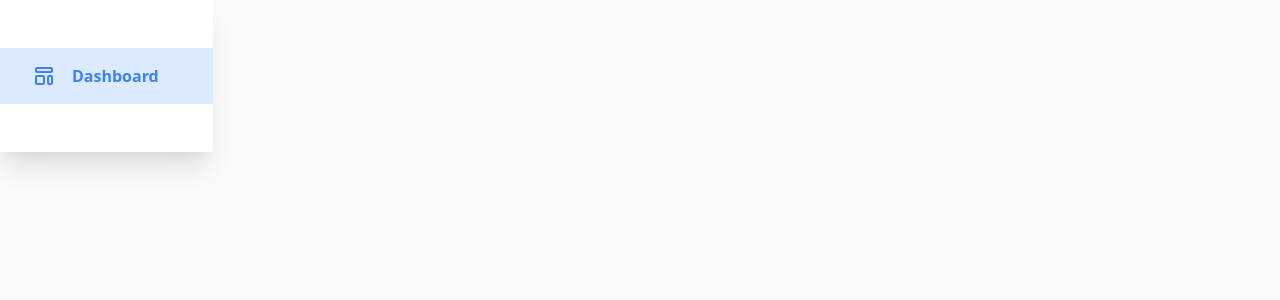
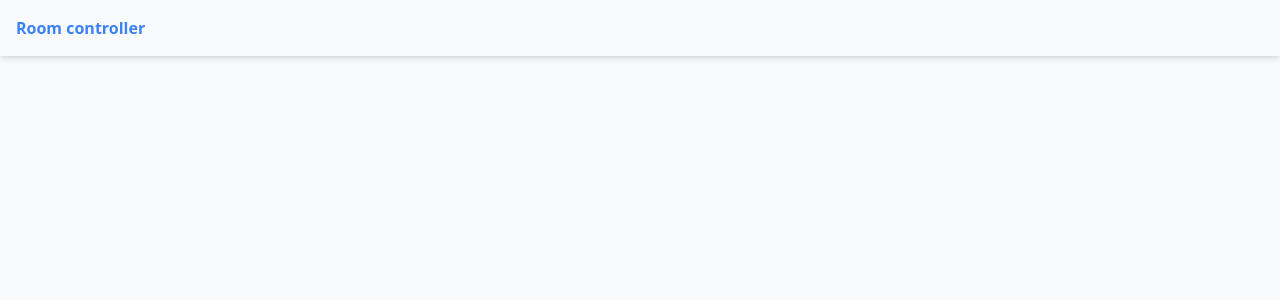
Before and after one commit to bartek9105/arduino-room-controller-client, a Vue app: page / in a window 1280 px wide. Shown: the top 300 px of the page. Built offline with nearby package versions, Linux system fonts and the light colour scheme.

Commit message:
Use top navigation instead of sidebar, minor styling fixes

```diff
--- a/src/App.vue
+++ b/src/App.vue
@@ -1,19 +1,17 @@
 <template>
-  <div class="flex">
-    <AppSideNavbar class="w-1/6" />
-    <div class="mx-auto py-16">
-      <router-view class="max-w-screen-xl" />
-    </div>
+  <AppNavbar />
+  <div class="w-9/12 mx-auto px-8 py-16">
+    <router-view />
   </div>
 </template>
 
 <script lang="ts">
 import { defineComponent } from 'vue'
-import AppSideNavbar from '@/components/AppSideNavbar.vue'
+import AppNavbar from '@/components/AppNavbar.vue'
 
 export default defineComponent({
   components: {
-    AppSideNavbar
+    AppNavbar
   }
 })
 </script>
--- a/src/components/AppChart.vue
+++ b/src/components/AppChart.vue
@@ -2,10 +2,10 @@
   <div>
     <h2 class="text-lg font-bold text-gray-500 mb-4">{{ title }}</h2>
     <apexchart
-      width="800"
       type="area"
       :options="chartOptions"
       :series="series"
+      height="300"
     ></apexchart>
   </div>
 </template>
--- /dev/null
+++ b/src/components/AppNavbar.vue
@@ -0,0 +1,23 @@
+<template>
+  <div class="shadow-md text-blue-500 font-bold cursor-pointer">
+    <nav>
+      <ul>
+        <router-link to="/room">
+          <li class="px-4 py-4 pr-24 flex items-center rounded-2xl">
+            Room controller
+          </li>
+        </router-link>
+      </ul>
+    </nav>
+  </div>
+</template>
+
+<script lang="ts">
+import { defineComponent } from 'vue'
+
+export default defineComponent({
+  name: 'AppSideNavbar'
+})
+</script>
+
+<style></style>
--- a/src/components/AppSideNavbar.vue
+++ /dev/null
@@ -1,39 +0,0 @@
-<template>
-  <div
-    class="shadow-xl py-12 h-100 bg-white text-blue-500 font-bold cursor-pointer"
-  >
-    <nav>
-      <ul>
-        <router-link to="/">
-          <li class="bg-blue-100 px-8 py-4 flex">
-            <svg
-              class="w-6 h-6 mr-4"
-              fill="none"
-              stroke="currentColor"
-              viewBox="0 0 24 24"
-              xmlns="http://www.w3.org/2000/svg"
-            >
-              <path
-                stroke-linecap="round"
-                stroke-linejoin="round"
-                stroke-width="2"
-                d="M4 5a1 1 0 011-1h14a1 1 0 011 1v2a1 1 0 01-1 1H5a1 1 0 01-1-1V5zM4 13a1 1 0 011-1h6a1 1 0 011 1v6a1 1 0 01-1 1H5a1 1 0 01-1-1v-6zM16 13a1 1 0 011-1h2a1 1 0 011 1v6a1 1 0 01-1 1h-2a1 1 0 01-1-1v-6z"
-              ></path>
-            </svg>
-            Dashboard
-          </li>
-        </router-link>
-      </ul>
-    </nav>
-  </div>
-</template>
-
-<script lang="ts">
-import { defineComponent } from 'vue'
-
-export default defineComponent({
-  name: 'AppSideNavbar'
-})
-</script>
-
-<style></style>
--- a/src/components/ToggleSwitch.vue
+++ b/src/components/ToggleSwitch.vue
@@ -1,6 +1,6 @@
 <template>
-  <span class="text-gray-500 mr-2" v-if="toggle">Lights on</span>
-  <span class="text-gray-500 mr-2" v-else>Lights off</span>
+  <span class="text-gray-500 mr-6" v-if="toggle">Lights on</span>
+  <span class="text-gray-500 mr-6" v-else>Lights off</span>
   <label class="switch">
     <input type="checkbox" v-model="toggle" />
     <span class="slider round"></span>
--- a/src/main.ts
+++ b/src/main.ts
@@ -4,9 +4,9 @@ import router from './router'
 import '@/styles/app.css'
 
 import { library } from '@fortawesome/fontawesome-svg-core'
-import { faCheckCircle, faTemperatureHigh, faTint, faUserFriends } from '@fortawesome/free-solid-svg-icons'
+import { faCheckCircle, faTemperatureHigh, faTint, faUserFriends, faColumns } from '@fortawesome/free-solid-svg-icons'
 import { FontAwesomeIcon } from '@fortawesome/vue-fontawesome'
 
-library.add(faCheckCircle, faTemperatureHigh, faTint, faUserFriends)
+library.add(faCheckCircle, faTemperatureHigh, faTint, faUserFriends, faColumns)
 
 createApp(App).use(router).component('font-awesome-icon', FontAwesomeIcon).mount('#app')
--- a/src/router/index.ts
+++ b/src/router/index.ts
@@ -9,7 +9,7 @@ const routes: Array<RouteRecordRaw> = [
     component: Home
   },
   {
-    path: '/room/1',
+    path: '/room',
     name: 'Room',
     component: Room
   }
--- a/src/views/RoomDetails.vue
+++ b/src/views/RoomDetails.vue
@@ -1,11 +1,15 @@
 <template>
   <div>
-    <h2 class="text-lg font-bold text-gray-500 mb-4">Room name</h2>
-    <div class="flex justify-between">
-      <RoomTileInfo class="mb-16" name="Temperature" :data="data.temperature">
+    <h2 class="text-lg font-bold text-gray-500 mb-4">Room</h2>
+    <div class="flex justify-between flex-wrap">
+      <RoomTileInfo
+        class="mb-16 mr-4"
+        name="Temperature"
+        :data="data.temperature"
+      >
         <font-awesome-icon icon="temperature-high" />
       </RoomTileInfo>
-      <RoomTileInfo class="mb-16" name="Humidity" :data="data.humidity">
+      <RoomTileInfo class="mb-16 mr-4" name="Humidity" :data="data.humidity">
         <font-awesome-icon icon="tint" />
       </RoomTileInfo>
       <RoomTileInfo class="mb-16" name="Motion sensor" data="No one inside">
```
